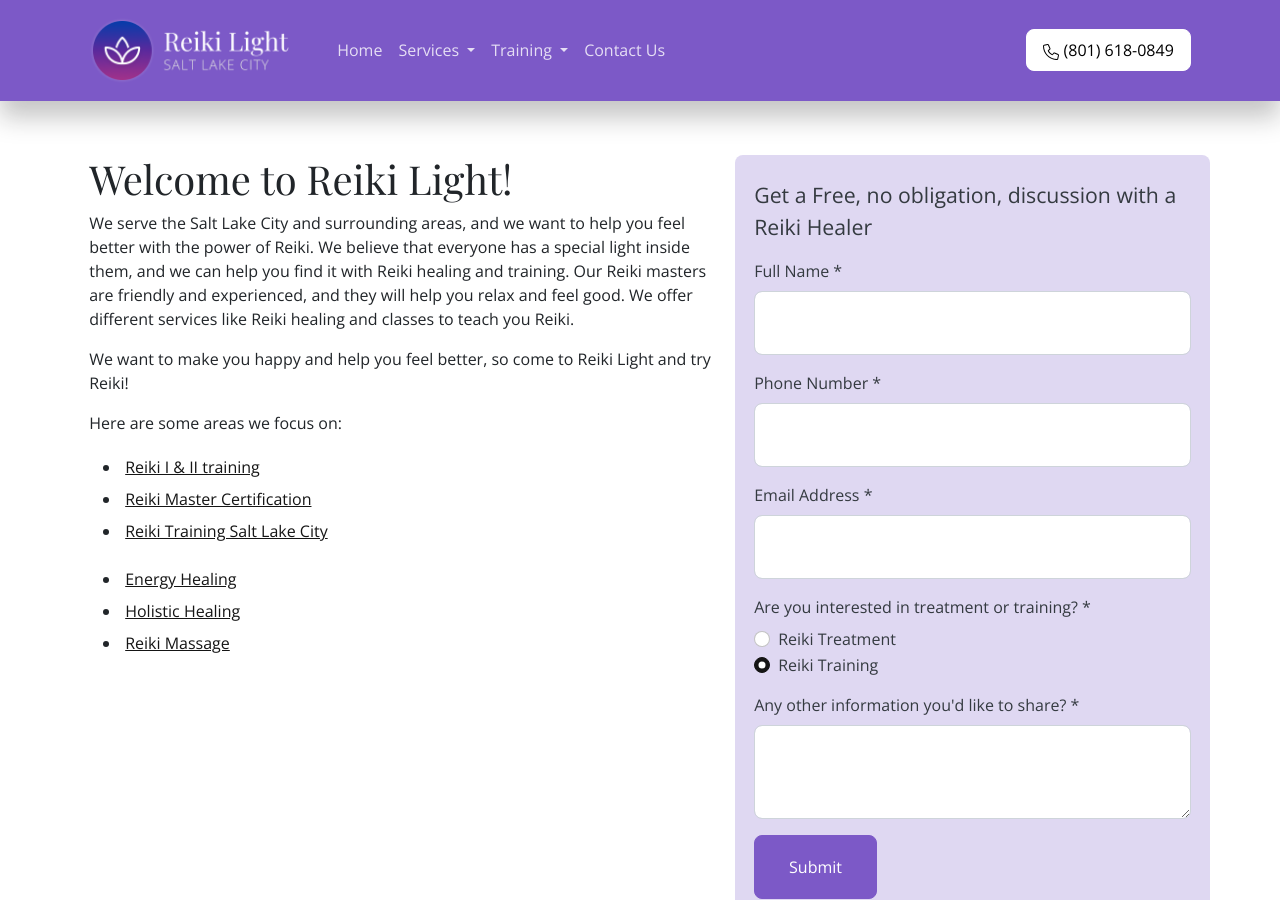
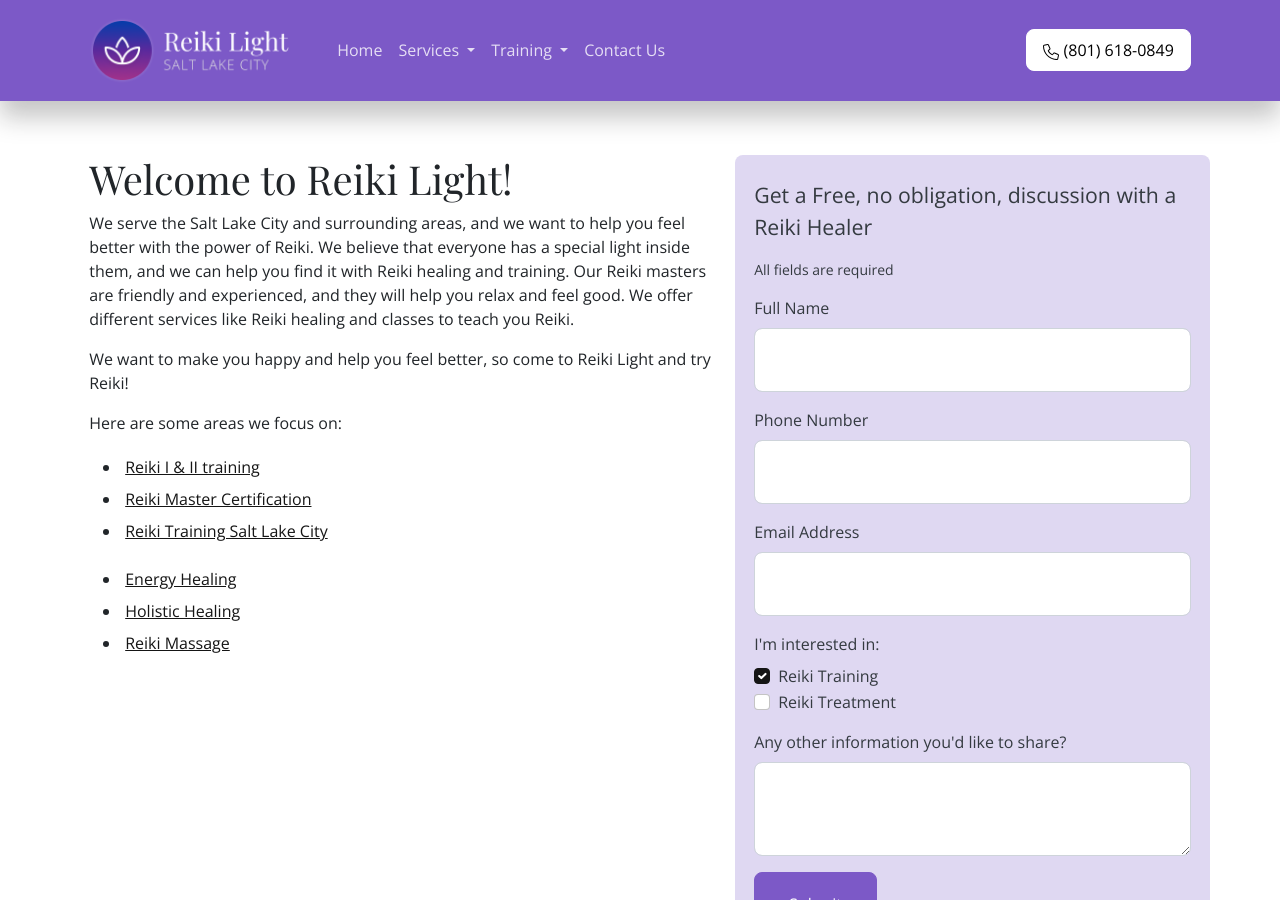
Before and after one commit to naccrat/reiki-slc, a Jekyll site: the page built from index.html, in a window 1280 px wide and 900 px high, scrolled down 474 px. Built offline with Jekyll 4.4.1, drawn with Linux system fonts in a browser that asks for light colours.

Commit message:
form update

```diff
--- a/_includes/form.html
+++ b/_includes/form.html
@@ -1,5 +1,6 @@
 <div class="col-lg-5 bg-form-custom text-dark py-4">
   <p class="lead">Get a Free, no obligation, discussion with a Reiki Healer</p>
+  <p class="small mt-0 pt-0">All fields are required</p>
   <form
     class="row"
     name="contact"
@@ -10,34 +11,34 @@
     >
     <div class="col-12">
       <div class="mb-3">
-        <label for="FullName" class="form-label">Full Name *</label>
+        <label for="FullName" class="form-label">Full Name</label>
         <input type="text" name="name" class="form-control form-control-lg p-3" id="FullName">
       </div>
       <div class="mb-3">
-        <label for="PhoneNumber" class="form-label">Phone Number *</label>
+        <label for="PhoneNumber" class="form-label">Phone Number</label>
         <input type="text" name="phone" class="form-control form-control-lg p-3" id="PhoneNumber">
       </div>
       <div class="mb-3">
-        <label for="EmailAddress" class="form-label">Email Address *</label>
+        <label for="EmailAddress" class="form-label">Email Address</label>
         <input type="email" name="email" class="form-control form-control-lg p-3" id="EmailAddress" aria-describedby="emailHelp">
       </div>
       <div class="mb-3">
-        <label for="RadioSelection" class="form-label">Are you interested in treatment or training? *</label>
+        <label for="RadioSelection" class="form-label">I'm interested in:</label>
         <div class="form-check">
-          <input class="form-check-input" type="radio" name="Treatment" id="RadioTreatment">
+          <input class="form-check-input" type="checkbox" name="Training" id="RadioTraining" checked>
+          <label class="form-check-label" for="RadioTraining">
+            Reiki Training
+          </label>
+        </div>
+        <div class="form-check">
+          <input class="form-check-input" type="checkbox" name="Treatment" id="RadioTreatment">
           <label class="form-check-label" for="RadioTreatment">
             Reiki Treatment
           </label>
         </div>
-        <div class="form-check">
-          <input class="form-check-input" type="radio" name="Training" id="RadioTraining" checked>
-          <label class="form-check-label" for="RadioTraining">
-            Reiki Training
-          </label>
-        </div>
       </div>
       <div class="mb-3">
-        <label for="Message" class="form-label">Any other information you'd like to share? *</label>
+        <label for="Message" class="form-label">Any other information you'd like to share?</label>
         <textarea type="text" name="message" class="form-control form-control-lg p-3" id="Message"></textarea>
       </div>
       <div class="mb-3" data-netlify-recaptcha="true"></div>
```
Also changed, not shown: 19 other files.
